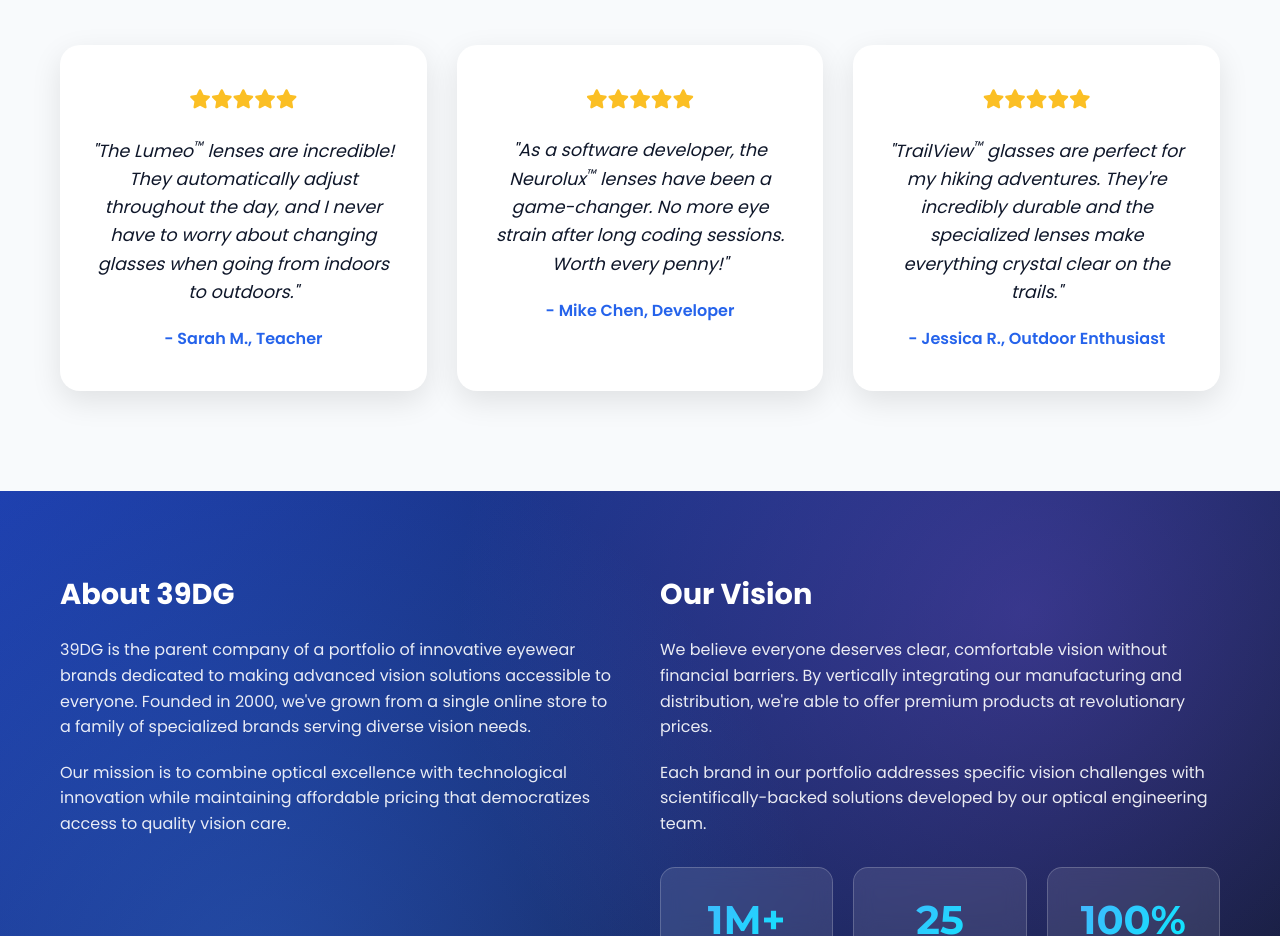
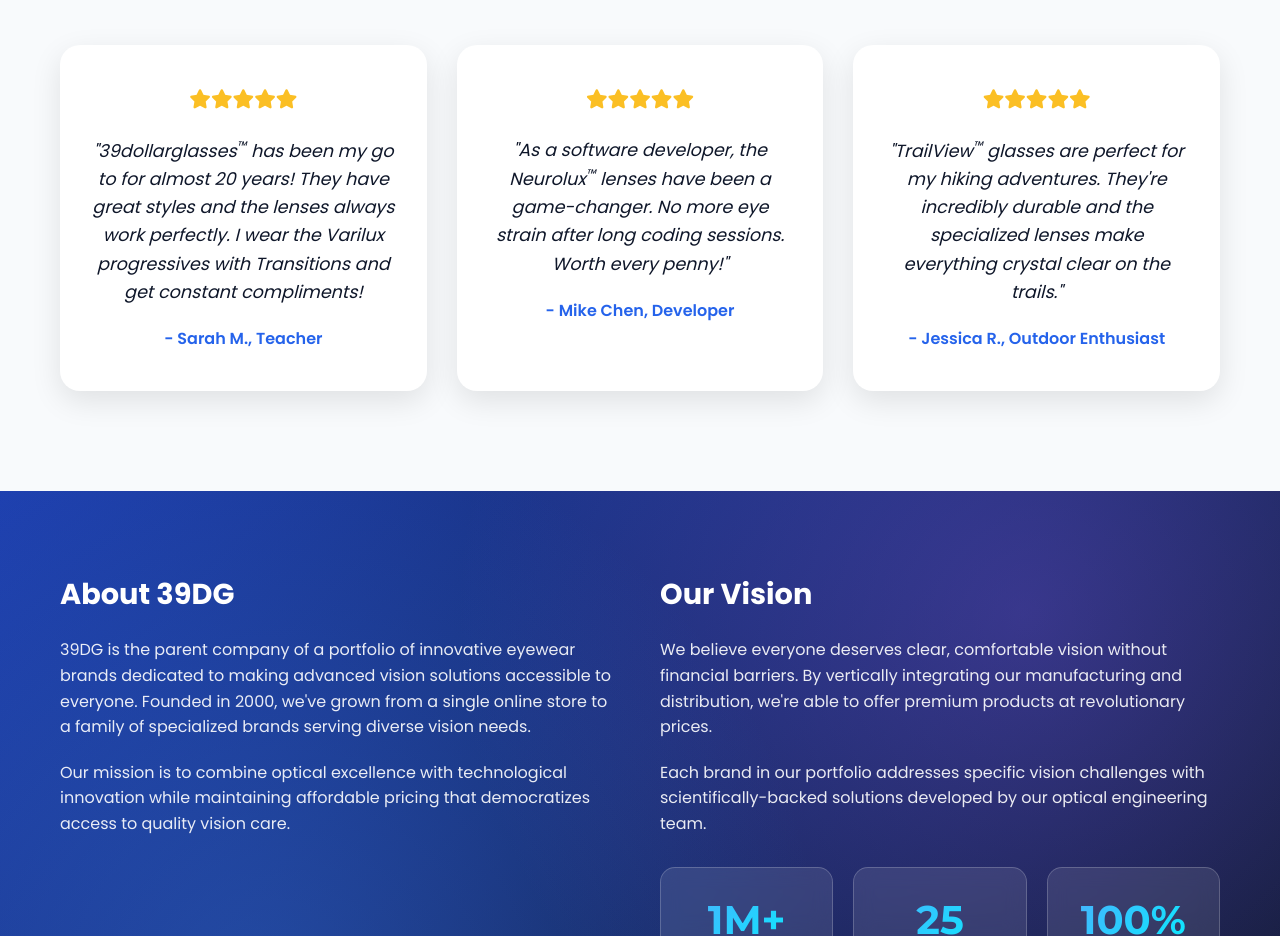
Before and after one commit to neuroluxduo-cell/39dg-1, a plain HTML site: page index.html in a window 1280 px wide. Shown: the part 4120-5056 px from the top of the page. Drawn offline with Linux system fonts and the light colour scheme.

Commit message:
Update index.html

```diff
--- a/index.html
+++ b/index.html
@@ -460,7 +460,7 @@
                     <div class="testimonial-stars">
                         <i class="fas fa-star"></i><i class="fas fa-star"></i><i class="fas fa-star"></i><i class="fas fa-star"></i><i class="fas fa-star"></i>
                     </div>
-                    <p class="testimonial-text">"The Lumeo<sup class="tm">™</sup> lenses are incredible! They automatically adjust throughout the day, and I never have to worry about changing glasses when going from indoors to outdoors."</p>
+                    <p class="testimonial-text">"39dollarglasses<sup class="tm">™</sup> has been my go to for almost 20 years! They have great styles and the lenses always work perfectly. I wear the Varilux progressives with Transitions and get constant compliments!</p>
                     <p class="testimonial-author">- Sarah M., Teacher</p>
                 </div>
                 <div class="testimonial-card">
```
